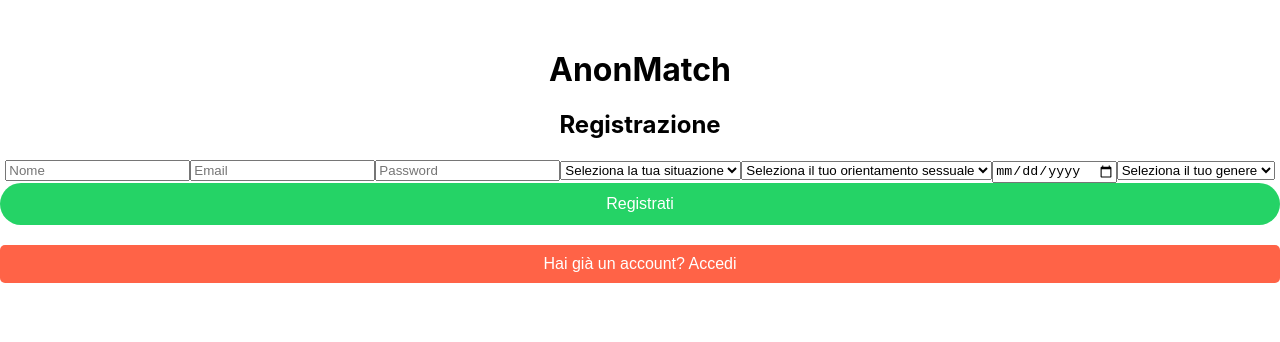
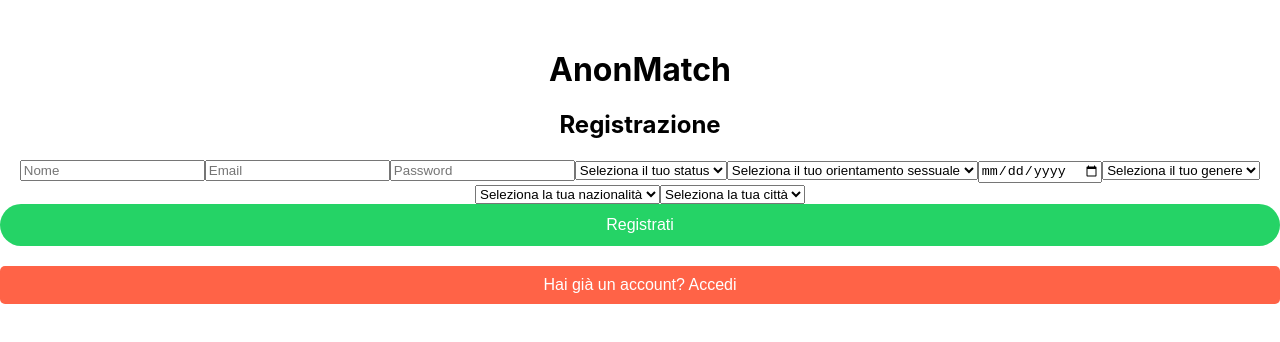
Before and after one commit to francomano/AnonMatch, a React (Create React App) app in the folder client/: page / in a window 1280 px wide. Both pictures are taken after a click on the button "Registrati". Shown: the top 342 px of the page. Built offline with nearby package versions, Linux system fonts and the light colour scheme.

Commit message:
Aggiunti città e nazionalità in registrazione utente

```diff
--- a/client/src/components/ProfileEdit.js
+++ b/client/src/components/ProfileEdit.js
@@ -12,6 +12,9 @@ const ProfileEdit = ({ setCurrentPage, onBackToProfile }) => {
         sport: '',
         description: '',
         profile_picture: null, // Gestione del file
+        status: '',
+        nationality: '',
+        city: '',
     });
 
     useEffect(() => {
@@ -196,6 +199,38 @@ const ProfileEdit = ({ setCurrentPage, onBackToProfile }) => {
                     />
                 </div>
                 <div>
+                <label>Status</label>
+                <select name="status" value={profileData.status} onChange={handleChange}>
+                    <option value="">Seleziona</option>
+                    <option value="single">Single</option>
+                    <option value="fidanzato">Fidanzato</option>
+                </select>
+            </div>
+
+            <div>
+                <label>Nazionalità</label>
+                <select name="nationality" value={profileData.nationality} onChange={handleChange}>
+                    <option value="">Seleziona</option>
+                    <option value="italian">Italiana</option>
+                    <option value="american">Americana</option>
+                    <option value="french">Francese</option>
+                    {/* Aggiungi altre opzioni */}
+                </select>
+            </div>
+
+            <div>
+                <label>Città</label>
+                <select name="city" value={profileData.city} onChange={handleChange}>
+                    <option value="">Seleziona</option>
+                    <option value="rome">Roma</option>
+                    <option value="milan">Milano</option>
+                    <option value="naples">Napoli</option>
+                    <option value="florence">Firenze</option>
+                    <option value="venice">Venezia</option>
+                    {/* Aggiungi altre città */}
+                </select>
+            </div>
+                <div>
                     <button
                         type="button"
                         onClick={handleSave}
--- a/client/src/components/Register.js
+++ b/client/src/components/Register.js
@@ -6,9 +6,11 @@ const Register = () => {
     const [password, setPassword] = useState('');
     const [name, setName] = useState('');
     const [orientation, setOrientation] = useState('');
-    const [situation, setSituation] = useState('');
+    const [status, setStatus] = useState('');
     const [birthday, setBirthday] = useState('');
     const [gender, setGender] = useState('');
+    const [nationality, setNationality] = useState('');
+    const [city, setCity] = useState('');
     const [error, setError] = useState('');
 
     const handleRegister = async (e) => {
@@ -20,9 +22,11 @@ const Register = () => {
                 password,
                 name,
                 orientation,
-                situation,
+                status,
                 birthday,
-                gender
+                gender,
+                nationality,
+                city
             });
             const token = response.data.token;
             localStorage.setItem('token', token); // Salva il token nel localStorage
@@ -55,11 +59,11 @@ const Register = () => {
 
             {/* Select per Situazione */}
             <select
-                value={situation}
-                onChange={(e) => setSituation(e.target.value)}
+                value={status}
+                onChange={(e) => setStatus(e.target.value)}
                 required
             >
-                <option value="">Seleziona la tua situazione</option>
+                <option value="">Seleziona il tuo status</option>
                 <option value="single">Single</option>
                 <option value="fidanzato">Fidanzato</option>
             </select>
@@ -102,6 +106,43 @@ const Register = () => {
                 <option value="altro">Altro</option>
             </select>
 
+            {/* Select per Nazionalità */}
+            <select
+                value={nationality}
+                onChange={(e) => setNationality(e.target.value)}
+                required
+            >
+                <option value="">Seleziona la tua nazionalità</option>
+                <option value="italian">Italiana</option>
+                <option value="american">Americana</option>
+                <option value="british">Britannica</option>
+                <option value="french">Francese</option>
+                <option value="german">Tedesca</option>
+                <option value="spanish">Spagnola</option>
+                <option value="other">Altro</option>
+            </select>
+
+            {/* Select per Città */}
+            <select
+                value={city}
+                onChange={(e) => setCity(e.target.value)}
+                required
+            >
+                <option value="">Seleziona la tua città</option>
+                <option value="rome">Roma</option>
+                <option value="milan">Milano</option>
+                <option value="naples">Napoli</option>
+                <option value="turin">Torino</option>
+                <option value="palermo">Palermo</option>
+                <option value="genoa">Genova</option>
+                <option value="bologna">Bologna</option>
+                <option value="florence">Firenze</option>
+                <option value="venice">Venezia</option>
+                <option value="verona">Verona</option>
+                <option value="catania">Catania</option>
+                <option value="bari">Bari</option>
+            </select>
+
             <button type="submit">Registrati</button>
             {error && <p>{error}</p>}
         </form>
```
Also changed, not shown: 8 other files (tests, documents, lock files or other folders).
